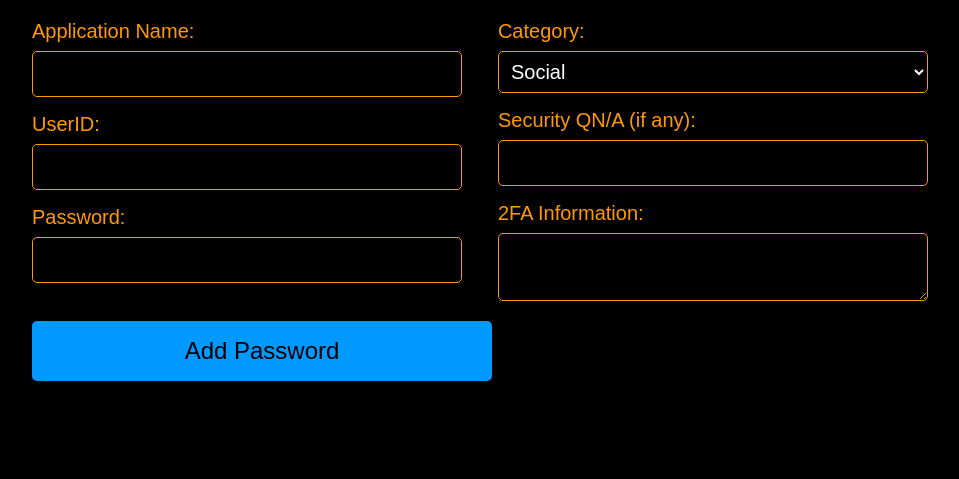
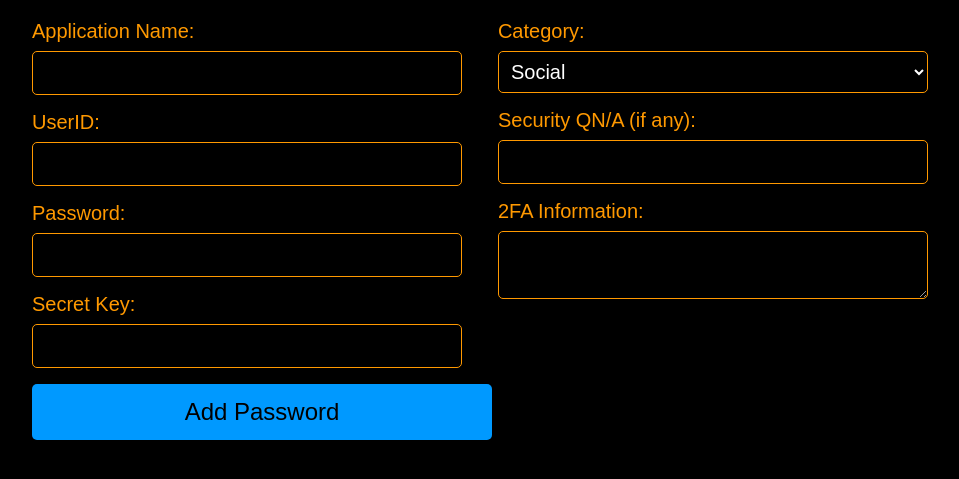
Before and after one commit to shel1ghost/Project-I, a PHP site: page /public/add_password.php in a window 1280 px wide. Shown: the part 110-589 px from the top of the page, without its empty margins (160-1119 px from the left). Run offline with PHP 8.4, Linux system fonts and the light colour scheme.

Commit message:
Updated Code

```diff
--- a/public/add_password.php
+++ b/public/add_password.php
@@ -24,6 +24,10 @@
 
         <label for="password">Password:</label>
         <input type="password" id="password" name="password">
+
+        <label for="secretKey">Secret Key:</label>
+        <input type="text" id="secretKey" name="secretKey">
+
         </div>
 
         <div class="column">
@@ -40,6 +44,7 @@
 
         <label for="twoFactorInfo">2FA Information:</label>
         <textarea id="twoFactorInfo" name="twoFactorInfo" rows="2"></textarea>
+
         </div>
 
         <button type="submit">Add Password</button>
--- a/public/css/add_password.css
+++ b/public/css/add_password.css
@@ -71,7 +71,7 @@ label {
 }
 
 input {
-    font-size: 24px;
+    font-size: 22px;
     width: 100%;
     padding: 8px;
     margin-bottom: 16px;
@@ -111,7 +111,7 @@ button {
     font-size: 24px;
     background-color: #0099ff;
     color: black;
-    padding: 16px;
+    padding: 14px;
     border: none;
     border-radius: 5px;
     cursor: pointer;
--- a/public/css/dashboard.css
+++ b/public/css/dashboard.css
@@ -116,6 +116,10 @@ p {
     border: 2px solid #0099ff;
 }
 
+.generate_button:hover {
+    background-color: #333;
+}
+
 .menu-items {
     background-color: #0099ff;
     height: 50px;
--- a/public/dashboard.php
+++ b/public/dashboard.php
@@ -35,7 +35,7 @@
             </div>
             <div class="menu-items">
                 <a href="#" class="secret-key">
-                    <span class="menu-option">Secret Key</span>
+                    <span class="menu-option">Manage Secret Key</span>
                 </a>
             </div>
         </div>
```
Also changed, not shown: tests/aes_test.php (added, +34 -0 lines).
